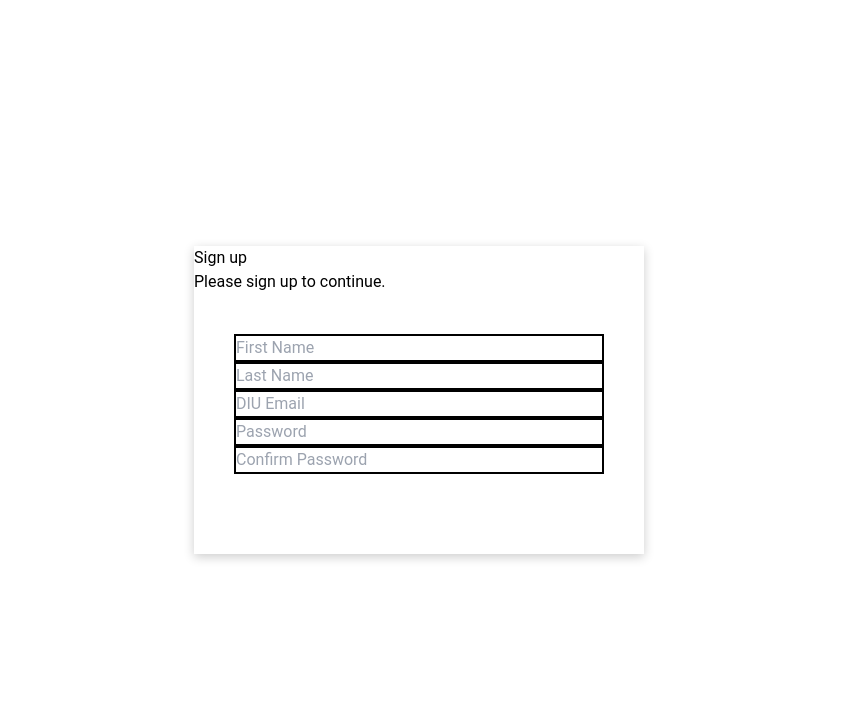
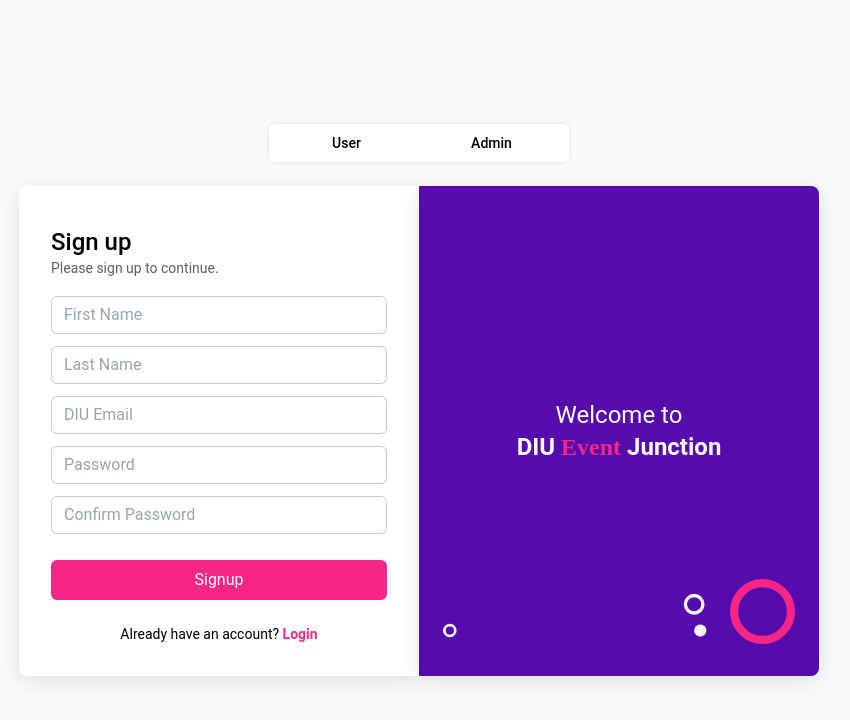
Before and after one commit to MdTamimAhamed/diu-event-junction, a React (Vite) app: page /signup in a window 1280 px wide. Shown: the top 720 px of the page, without its empty margins (221-1071 px from the left). Built offline with nearby package versions, Linux system fonts and the light colour scheme.

Commit message:
signup form added

```diff
--- a/src/Utilities/buttons/LoginSignupFormBtn.jsx
+++ b/src/Utilities/buttons/LoginSignupFormBtn.jsx
@@ -1,12 +1,17 @@
 import React from 'react'
 
-function LoginSignupFormBtn({type,btnName,btnColor,textColor,hoverColor}) {
+function LoginSignupFormBtn({type,btnName,btnColor,hoverColor}) {
   return (
     <>
         <button
-        className={`w-full py-2 bg-${btnColor} text-white hover:bg-${hoverColor} rounded-md`}
-        type={type || 'submit'}
-        >{btnName}</button>
+        className={`w-full py-2 mt-5
+        ${(btnColor == 'secondary')? 'bg-secondary hover:bg-secondaryHover': 'bg-black'}
+         text-white hover:bg-${hoverColor} rounded-md`}
+
+        type={type || 'submit'}>
+
+          {btnName}
+        </button>
     </>
   )
 }
--- /dev/null
+++ b/src/Utilities/buttons/UserAdminBtn.jsx
@@ -0,0 +1,19 @@
+import React from 'react'
+
+function UserAdminBtn({ type,btnName}) {
+
+  return (
+    <>
+        <button
+        className={`'bg-black  text-white':'text-black'}
+        w-full py-1
+        text-sm font-medium rounded `}
+        type={type || 'button'}>
+
+          {btnName}
+        </button>
+    </>
+  )
+}
+
+export default UserAdminBtn
--- /dev/null
+++ b/src/components/formInputHandler/FormInputHandler.jsx
@@ -0,0 +1,19 @@
+import React from 'react'
+
+function FormInputHandler({state,setState,type,name,placeholder,}) {
+  return (
+    <>
+        <input
+        className='w-full px-3 py-[6px] my-[6px] border border-[rgba(0,0,0,0.2)]
+         outline-light-gray rounded-md '
+        state =''
+        setState = ''
+        type= {type || 'text'}
+        placeholder={placeholder}
+        name={name}
+        />
+    </>
+  )
+}
+
+export default FormInputHandler
--- a/src/components/forms/SignupForm.jsx
+++ b/src/components/forms/SignupForm.jsx
@@ -1,66 +1,80 @@
 import React from 'react'
+import Role from '../role/Role'
 import LoginSignupFormBtn from '../../Utilities/buttons/LoginSignupFormBtn'
-import { ColorNames } from '../../Utilities/color/Color'
+import FormInputHandler from '../formInputHandler/FormInputHandler'
+import Welcom from './Welcom'
 
 function SignupForm() {
+  const roleArr = ['user','admin']
   return (
     <>
-        <div className='h-screen flex justify-center items-center'>
-          <div className='w-[450px] shadow-[0px_3px_10px_rgba(0,0,0,0.2)]'>
-            <div>
-              <h2>Sign up</h2>
-              <p>Please sign up to continue.</p>
+        <div className='w-full h-screen flex flex-col justify-center items-center'>
+        <Role
+          role = {roleArr[0]}
+        />
+        <div className='flex justify-center'>
+          <div className='h-[490px] w-[400px] shadow-[0px_5px_25px_rgba(0,0,0,0.1)] bg-white rounded-tl-lg rounded-bl-lg '>
+            <div className='px-8 mt-10'>
+              <h2 className='text-2xl font-medium'>Sign up</h2>
+              <p className='mb-3 text-sm text-gray'>Please sign up to continue.</p>
             </div>
-            <form className='[&>input]:w-full [&>input]:border-2  p-10'>
-              <input
-                type="text"
-                name="firstName"
-                onChange=''
-                value=''
+            <form className='px-8'>
+              <FormInputHandler
+                state=''
+                setState=''
+                type='text'
+                name='firstName'
                 placeholder='First Name'
               />
 
-              <input
-                type="text"
-                name="lastName"
-                onChange=''
-                value=''
+              <FormInputHandler
+                state=''
+                setState=''
+                type='text'
+                name='lasttName'
                 placeholder='Last Name'
               />
 
-              <input
-                type="email"
-                name="diuEmail"
-                onChange=''
-                value=''
+              <FormInputHandler
+                state=''
+                setState=''
+                type='email'
+                name='diuEmail'
                 placeholder='DIU Email'
               />
 
-              <input
-                type="password"
-                name="password"
-                onChange=''
-                value=''
+              <FormInputHandler
+                state=''
+                setState=''
+                type='password'
+                name='password'
                 placeholder='Password'
               />
 
-              <input
-                type="password"
-                name="confirmPass"
-                onChange=''
-                value=''
+              <FormInputHandler
+                state=''
+                setState=''
+                type='password'
+                name='confirmPass'
                 placeholder='Confirm Password'
               />
 
               <LoginSignupFormBtn
                 type='submit'
                 btnName='Signup'
-                btnColor={ColorNames.secondary}
-                textColor={ColorNames.white}
+                btnColor='secondary' //color from color-scheme
               />
+
+              <div className='py-6'>
+                <p className='text-sm text-center'>Already have an account?
+                <span className=' font-bold text-secondary cursor-pointer hover:underline'> Login</span>
+                </p>
+              </div>
             </form>
           </div>
+          <Welcom/>
         </div>
+      </div>
     </>
   )
 }
--- a/src/components/forms/Welcom.jsx
+++ b/src/components/forms/Welcom.jsx
@@ -1,8 +1,17 @@
 import React from 'react'
+import WelcomeSvg from '../../images/welcome_svg.svg'
 
 function Welcom() {
   return (
-    <div>Welcom</div>
+    <>
+      <div className='h-[490px] w-[400px] bg-primary shadow-[0px_5px_25px_rgba(0,0,0,0.1)] rounded-tr-lg rounded-br-lg'>
+        <div className='h-full flex flex-col justify-center items-center relative'>
+          <h1 className='text-2xl text-white'>Welcome to</h1>
+          <h1 className='font-bold text-2xl text-white'>DIU<span className='font-comforter text-secondary'> Event</span> Junction</h1>
+          <img className=' absolute bottom-8 object-fill px-6' src={WelcomeSvg} alt="bg" />
+        </div>
+      </div>
+    </>
   )
 }
 
--- a/src/components/role/Role.jsx
+++ b/src/components/role/Role.jsx
@@ -1,8 +1,22 @@
-import React from 'react'
+import React, { useState } from 'react'
+import UserAdminBtn from '../../Utilities/buttons/UserAdminBtn'
 
-function Role() {
+function Role({role}) {
+
+
   return (
-    <div>Role</div>
+    <>
+      <div className=' w-[300px] bg-white shadow-[0px_0px_5px_rgba(0,0,0,0.1)] flex justify-between items-center mb-6 p-[5px] rounded-md'>
+        <UserAdminBtn
+          type='button'
+          btnName='User'
+        />
+        <UserAdminBtn
+          type='button'
+          btnName='Admin'
+        />
+      </div>
+    </>
   )
 }
 
--- a/src/index.css
+++ b/src/index.css
@@ -10,3 +10,10 @@
         font-family: 'Roboto','Poppins', sans-serif;
     }
 }
+
+/*Default background*/
+@layer base{
+    body{
+        background-color: #F8F9FA;
+    }
+}
--- a/tailwind.config.js
+++ b/tailwind.config.js
@@ -9,8 +9,10 @@ export default {
 
       //color scheme
       colors:{
-        'primary':'#560BAD',      //how to use in tailwind : className = 'bg-primary text-light-gray'
+        'primary':'#560BAD',
+        'primaryHover':'#353232',      //how to use in tailwind : className = 'bg-primary text-light-gray'
         'secondary':'#F72585',
+        'secondaryHover':'#DD096A',
         'off-white':'#F8F9FA',
         'black':'#000000',
         'white':'#FFFFFF',
@@ -25,6 +27,7 @@ export default {
         'poppins' : ['Poppins', 'sans-serif'], //how to use in tailwind : className = 'font-poppins'
         'roboto' : ['Roboto', 'sans-serif'],
         'lato' : ['Lato', 'sans-serif'],
+        'comforter':['Comforter Brush','cursive'],
       }
     },
   },
```
Also changed, not shown: src/images/welcome_svg.svg (added).
